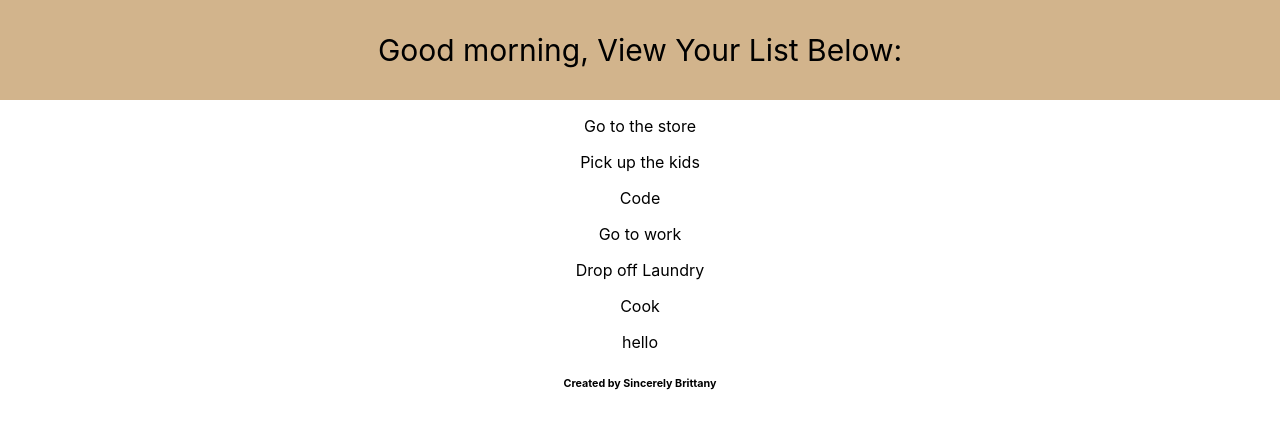
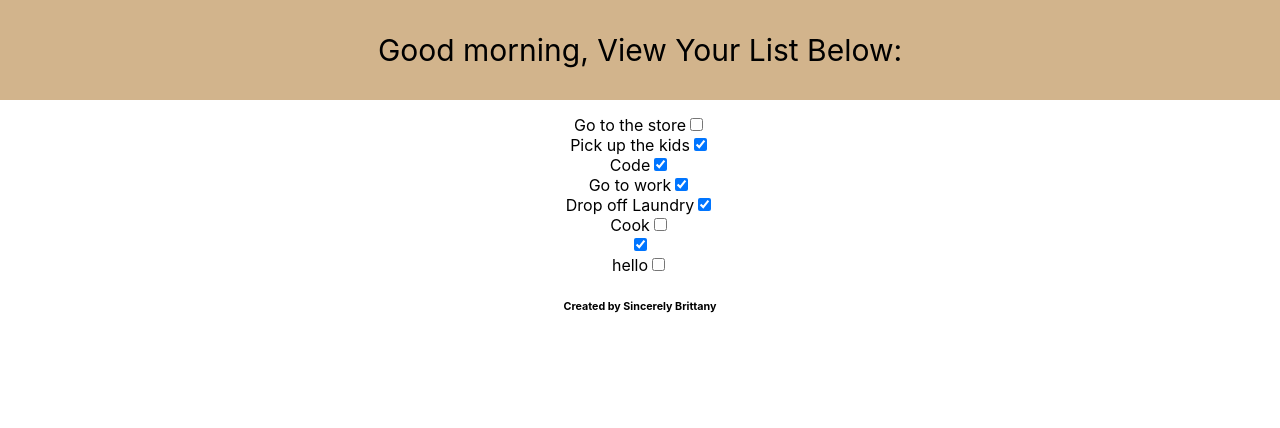
Before and after one commit to SincerelyBrittany/react-simple-todo-application, a React (Create React App) app: page / in a window 1280 px wide. Shown: the top 428 px of the page. Built offline with nearby package versions, Linux system fonts and the light colour scheme.

Commit message:
adds props o TodoItem

```diff
--- a/src/Components/ListContainer.js
+++ b/src/Components/ListContainer.js
@@ -6,7 +6,7 @@
     render(){
         const todoComponents = todoData.map(todo => {
             // console.log(todo.id)
-           return < TodoItem key={todo.id} todo={todo.todo} />
+           return < TodoItem key={todo.id} todo={todo}  />
         })
         return(
             <div className="todo-list">
--- a/src/Components/TodoItem.js
+++ b/src/Components/TodoItem.js
@@ -2,12 +2,19 @@
 
 export default class TodoItem extends Component{
     render(){
+        console.log(this.props.todo.todo)
         return(
             <div className="todo-item">
-                <p>{this.props.todo}</p>
-            {/* <p> Placeholder text here </p>
-            <input type="checkbox"/> */}
+
+                {/* <p style={{display: !this.props.todo && "none"}}>{this.props.todo}</p> */}
+                {/* <p>{this.props.todo}</p> */}
+                {this.props.todo.todo}
+            <input type="checkbox" checked={this.props.todo.completed}/>
             </div>
         )
     }
 }
+
+// TodoItem.defaultProps = {
+//     todo: 'http://i.imgur.com/bJw8ndW.png'
+//   }
```
